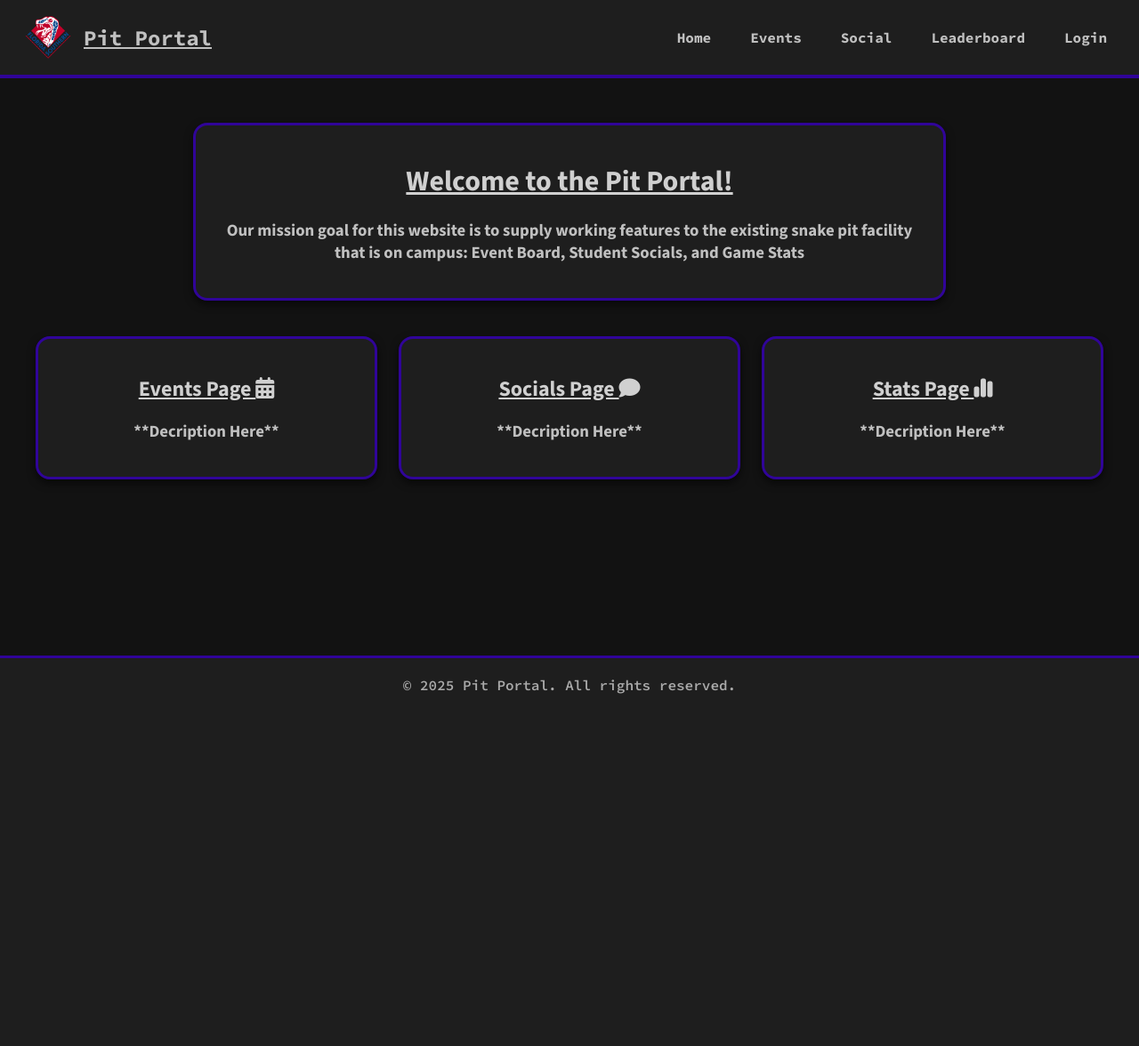
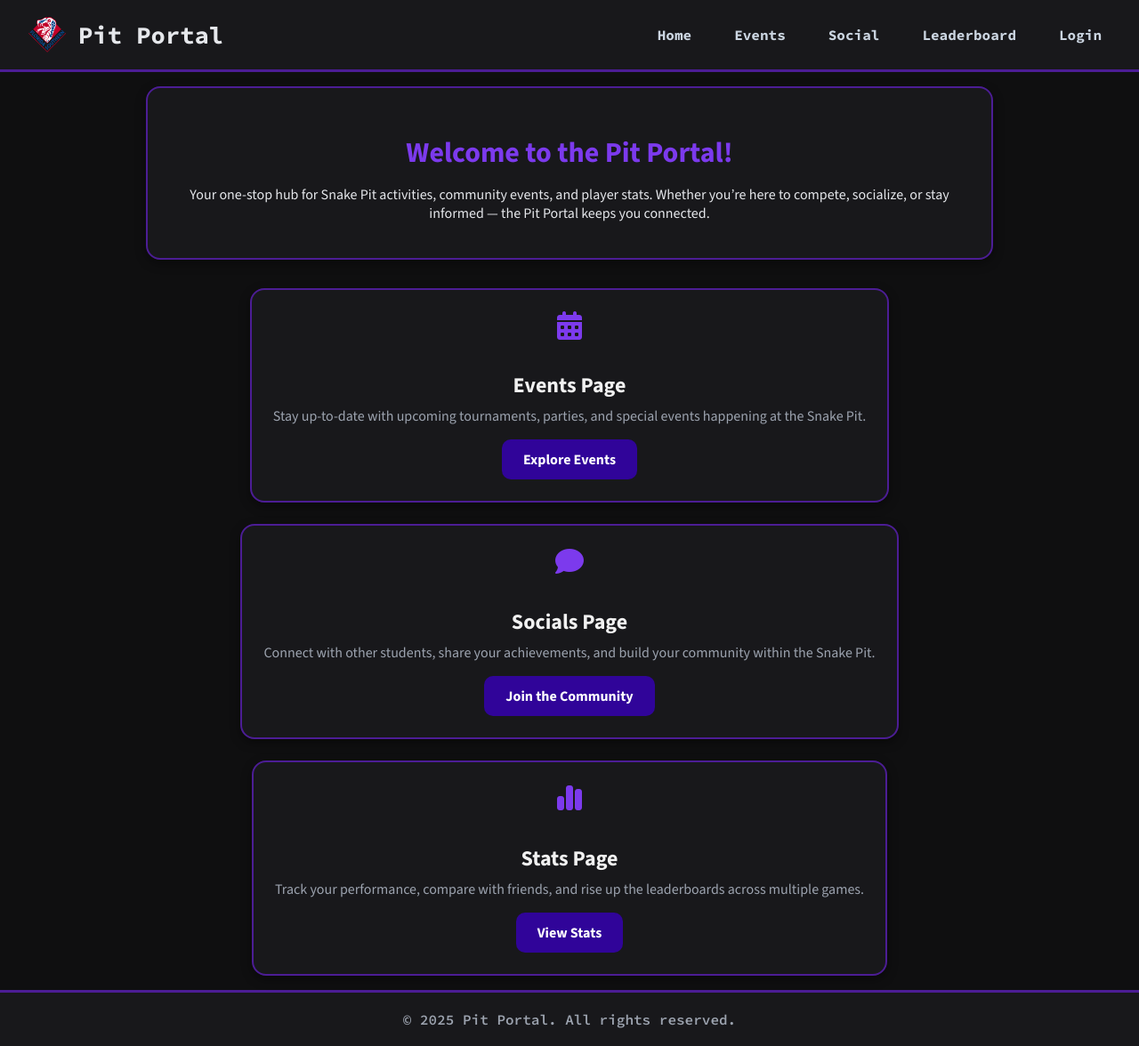
Before and after one commit to tmdavis2/pit_portal, a Django app: page / in a window 1280 px wide. Shown: the whole page at 89% size. Before the commit the page ends 780 px from the top, so only its background shows below. Run offline with Django 5.2, Linux system fonts and the light colour scheme; some libraries are stand-ins or nearby versions.

Commit message:
little update to home.html

```diff
--- a/pages/static/styles.css
+++ b/pages/static/styles.css
@@ -1,110 +1,186 @@
+/* --------------------------- */
+/* Base Styles                 */
+/* --------------------------- */
+
 html, body {
     margin: 0;
     padding: 0;
     height: 100%;
+    font-family: "Source Sans 3", sans-serif;
+    background-color: #0f0f10;
+    color: #d1d5db; /* light gray */
 }
 
-body {
-    display: flex;
-    flex-direction: column;
-    font-family: "Source Sans 3", sans-serif;
-    background-color: #121212; /* dark background */
-    color: #c0c0c0; /* light gray text */
+/* Typography */
+h1, h2, h3, h4, h5 {
+    color: #f1f1f1;
+    margin-bottom: 0.5rem;
 }
 
-h1, h2 {
-    text-decoration: underline;
-    color: #d0d0d0;
+h1 {
+    font-size: 2rem;
+    font-weight: 800;
 }
+
+h2 {
+    font-size: 1.5rem;
+    font-weight: 700;
+}
+
+p {
+    color: #bcbcbc;
+}
+
+/* Utility Classes */
+.text-center { text-align: center; }
+.text-accent { color: #7c3aed; }
+.text-light { color: #e5e7eb; }
+.text-muted { color: #9ca3af; }
+
+.bg-dark { background-color: #1c1c1e; }
+.bg-darker { background-color: #141416; }
+.bg-accent { background-color: #300499; }
+
+.rounded { border-radius: 12px; }
+.shadow { box-shadow: 0 4px 10px rgba(0, 0, 0, 0.5); }
+
+.flex { display: flex; }
+.flex-col { flex-direction: column; }
+.flex-center { align-items: center; justify-content: center; }
+
+.grid-2 { display: grid; grid-template-columns: repeat(2, 1fr); gap: 24px; }
+.grid-3 { display: grid; grid-template-columns: repeat(3, 1fr); gap: 24px; }
+
+.mt-2 { margin-top: 0.5rem; }
+.mt-4 { margin-top: 1rem; }
+.mt-6 { margin-top: 1.5rem; }
+.mb-4 { margin-bottom: 1rem; }
+.py-4 { padding-top: 1rem; padding-bottom: 1rem; }
+.px-4 { padding-left: 1rem; padding-right: 1rem; }
+.p-6 { padding: 1.5rem; }
+
+/* --------------------------- */
+/* Navbar                      */
+/* --------------------------- */
 
 .navbar {
     font-family: "Source Code Pro", monospace;
     font-weight: 700;
     display: flex;
     align-items: center;
-    background-color: #1e1e1e; /* dark navbar */
-    padding: 12px 24px;
-    border-bottom: 4px solid #300499; /* red border */
+    justify-content: space-between;
+    background-color: #18181b;
+    padding: 14px 28px;
+    border-bottom: 3px solid #4c1d95;
+    position: sticky;
+    top: 0;
+    z-index: 1000;
 }
 
 .navbar .name {
-    color: #c0c0c0;
-    font-size: 1.5rem;
+    color: #e5e7eb;
+    font-size: 1.7rem;
     font-weight: bold;
     text-decoration: none;
+    display: flex;
+    align-items: center;
+    gap: 10px;
 }
 
 .navbar ul {
     list-style: none;
     display: flex;
+    gap: 20px;
     margin: 0;
     padding: 0;
-    margin-left: auto;
-}
-
-.navbar ul li {
-    margin-left: 20px;
 }
 
 .navbar ul li a {
     text-decoration: none;
-    color: #c0c0c0;
+    color: #cbd5e1;
     font-size: 1rem;
-    padding: 8px 12px;
-    border-radius: 6px;
-    transition: background 0.2s ease, color 0.2s ease;
+    padding: 8px 14px;
+    border-radius: 8px;
+    transition: background-color 0.25s ease, color 0.25s ease;
 }
 
 .navbar ul li a:hover {
-    background-color: #300499;
+    background-color: #4c1d95;
     color: #ffffff;
 }
 
-main {
-    flex: 1;
-    display: flex;
-    flex-direction: column;
-    align-items: center;
-    padding: 40px 20px;
+/* --------------------------- */
+/* Cards                       */
+/* --------------------------- */
+
+.card {
+    background-color: #18181b;
+    color: #d1d5db;
+    padding: 24px;
+    border-radius: 16px;
+    border: 2px solid #4c1d95;
+    box-shadow: 0 4px 12px rgba(0, 0, 0, 0.4);
+    text-align: center;
+    transition: transform 0.25s ease, box-shadow 0.25s ease;
 }
 
-.card {
-    background-color: #1e1e1e;
-    color: #c0c0c0;
-    padding: 20px;
-    margin: 10px 0;
-    border-radius: 16px;
-    max-width: 800px;
-    width: 90%;
-    box-shadow: 0 4px 10px rgba(0,0,0,0.6);
-    text-align: center;
-    border: 3px solid #300499; /* red border */
+.card:hover {
+    transform: translateY(-4px);
+    box-shadow: 0 8px 16px rgba(76, 29, 149, 0.4);
 }
 
 .card-container {
     display: flex;
-    justify-content: space-between;
+    flex-wrap: wrap;
+    justify-content: center;
+    gap: 24px;
+    margin-top: 2rem;
     width: 100%;
     max-width: 1200px;
-    flex-wrap: wrap;
-    gap: 24px;
-    margin-top: 20px;
 }
 
-.card-container .card {
-    flex: 1;
-    min-width: 250px;
+/* --------------------------- */
+/* Forms                       */
+/* --------------------------- */
+
+.form-input {
+    width: 100%;
+    padding: 12px;
+    border-radius: 10px;
+    border: 1px solid #4c1d95;
+    background-color: #1f1f22;
+    color: #f9fafb;
+    font-size: 1rem;
+    margin-bottom: 12px;
+    transition: border 0.2s ease, box-shadow 0.2s ease;
 }
 
-.footer {
-    background-color:#1e1e1e;
-    color:#aaaaaa;
-    text-align:center;
-    padding:20px;
-    border-top: 3px solid #300499;
-    font-family: "Source Code Pro", monospace;
+.form-input:focus {
+    outline: none;
+    border-color: #7c3aed;
+    box-shadow: 0 0 6px #7c3aed;
+}
+
+/* Buttons */
+.btn {
+    background-color: #4c1d95;
+    color: white;
+    padding: 10px 16px;
+    border-radius: 10px;
+    border: none;
+    cursor: pointer;
     font-weight: 600;
+    transition: background-color 0.25s ease, transform 0.2s ease;
 }
+
+.btn:hover {
+    background-color: #6d28d9;
+    transform: scale(1.03);
+}
+
+/* --------------------------- */
+/* Leaderboards / Charts        */
+/* --------------------------- */
 
 #leaderboard-container {
   display: flex;
@@ -112,49 +188,48 @@ main {
   align-items: center;
   gap: 24px;
   width: 100%;
+  margin-top: 24px;
 }
 
 canvas {
-  max-width: 600px;
+  max-width: 700px;
+  width: 100%;
   margin-top: 12px;
+  border-radius: 8px;
+  background: #18181b;
+  padding: 12px;
 }
 
-/* Leaderboard grid: 2 cards per row on large screens */
-.leaderboard-grid {
-  display: grid;
-  grid-template-columns: repeat(2, 1fr);
-  gap: 24px;
-  width: 100%;
-  max-width: 1200px;
-  margin-top: 20px;
+/* --------------------------- */
+/* Footer                      */
+/* --------------------------- */
+
+.footer {
+    background-color: #18181b;
+    color: #9ca3af;
+    text-align: center;
+    padding: 20px;
+    border-top: 3px solid #4c1d95;
+    font-family: "Source Code Pro", monospace;
+    font-weight: 600;
 }
 
-.form-input {
-    width: 100%;
-    padding: 10px;
-    border-radius: 8px;
-    border: 1px solid #300499;
-    margin-bottom: 10px;
-    background-color: #1e1e1e;
-    color: #fff;
-}
+/* --------------------------- */
+/* Responsive Design            */
+/* --------------------------- */
 
-@media (max-width: 768px) {
-  .leaderboard-grid {
-    grid-template-columns: 1fr;
-  }
-}
+@media (max-width: 900px) {
+    .card-container {
+        flex-direction: column;
+        align-items: center;
+    }
 
-@media (max-width: 600px) {
-    .navbar {
-        flex-direction: column;
-        align-items: flex-start;
+    .grid-2 {
+        grid-template-columns: 1fr;
     }
+
     .navbar ul {
-        flex-direction: column;
-        width: 100%;
-    }
-    .navbar ul li {
-        margin: 5px 0;
+        flex-wrap: wrap;
+        justify-content: center;
     }
 }
--- a/pages/templates/pages/home.html
+++ b/pages/templates/pages/home.html
@@ -3,26 +3,69 @@
 <!DOCTYPE html>
 <html lang="en">
   <head>
-        <meta charset="UTF-8">
-        <meta name="viewport" content="width=device-width, initial-scale=1.0">
+    <style>
+        /* ===== BUTTONS ===== */
+        .btn-primary {
+            display: inline-block;
+            background-color: #300499;
+            color: #fff;
+            font-size: 1rem;
+            font-weight: 700;
+            padding: 12px 24px;
+            border: none;
+            border-radius: 10px;
+            text-decoration: none;
+            text-align: center;
+            transition: background 0.3s, transform 0.2s, box-shadow 0.3s;
+        }
+
+        .btn-primary:hover {
+            cursor: pointer;
+            transform: translateY(-2px);
+            box-shadow: 0 0 12px rgba(48, 4, 153, 0.5);
+        }
+    </style>
+    <meta charset="UTF-8" />
+    <meta name="viewport" content="width=device-width, initial-scale=1.0" />
     <title>Pit Portal</title>
-        <link rel="stylesheet" href="{% static 'styles.css' %}">
-        <link rel="icon" type="image/png" href="{% static 'pages/images/FSC_Athletics_SnakeHead_Diamond_RGB.png' %}">
-        <link rel="preconnect" href="https://fonts.googleapis.com">
-        <link rel="preconnect" href="https://fonts.gstatic.com" crossorigin>
-        <link href="https://fonts.googleapis.com/css2?family=Source+Code+Pro:ital,wght@0,200..900;1,200..900&family=Source+Sans+3:ital,wght@0,200..900;1,200..900&display=swap" rel="stylesheet">
-        <!--fontawesome stuff-->
-        <script src="https://kit.fontawesome.com/ab1f482029.js" crossorigin="anonymous"></script>
+    <link rel="stylesheet" href="{% static 'styles.css' %}" />
+    <link
+      rel="icon"
+      type="image/png"
+      href="{% static 'pages/images/FSC_Athletics_SnakeHead_Diamond_RGB.png' %}"
+    />
+    <link
+      rel="preconnect"
+      href="https://fonts.googleapis.com"
+    />
+    <link
+      rel="preconnect"
+      href="https://fonts.gstatic.com"
+      crossorigin
+    />
+    <link
+      href="https://fonts.googleapis.com/css2?family=Source+Code+Pro:ital,wght@0,200..900;1,200..900&family=Source+Sans+3:ital,wght@0,200..900;1,200..900&display=swap"
+      rel="stylesheet"
+    />
+    <script
+      src="https://kit.fontawesome.com/ab1f482029.js"
+      crossorigin="anonymous"
+    ></script>
   </head>
+
   <body>
+    <!-- Navbar -->
     <header>
       <nav class="navbar">
-                <a href="/" class="name" style="display: flex; align-items: center;">
-                    <img src="{% static 'pages/images/FSC_Athletics_SnakeHead_Diamond_RGB.png' %}"
+        <a href="/" class="name">
+          <img
+            src="{% static 'pages/images/FSC_Athletics_SnakeHead_Diamond_RGB.png' %}"
             alt="Logo"
-                        style="height:60px; margin-right:10px;">
-                    <div style="text-decoration: underline;">Pit Portal</div>
+            style="height:50px;"
+          />
+          <span>Pit Portal</span>
         </a>
+
         <ul>
           <li><a href="/">Home</a></li>
           <li><a href="/events">Events</a></li>
@@ -39,28 +82,57 @@
         </ul>
       </nav>
     </header>
+
+    <!-- Main Content -->
     {% block content %}
-        <main>
+    <main class="flex flex-col flex-center px-4 py-4">
+
+      <!-- Hero Section -->
+      <section class="card shadow text-center" style="max-width:900px;">
+        <h1 class="text-accent">Welcome to the Pit Portal!</h1>
+        <p class="mt-4 text-light">
+          Your one-stop hub for Snake Pit activities, community events, and
+          player stats. Whether you’re here to compete, socialize, or stay
+          informed — the Pit Portal keeps you connected.
+        </p>
+      </section>
+
+      <!-- Features -->
+      <section class="card-container mt-6">
         <div class="card">
-                <h1>Welcome to the Pit Portal!</h1>
-                <h3>Our mission goal for this website is to supply working features to the existing snake pit facility that is on campus: Event Board, Student Socials, and Game Stats</h3>
+          <i class="fa-solid fa-calendar-days fa-2x text-accent mb-4"></i>
+          <h2>Events Page</h2>
+          <p class="text-muted mt-2">
+            Stay up-to-date with upcoming tournaments, parties, and special
+            events happening at the Snake Pit.
+          </p>
+          <a href="/events" class="btn-primary">Explore Events</a>
         </div>
-            <div class="card-container">
+
         <div class="card">
-                    <h2>Events Page  <i class="fa-solid fa-calendar-days"></i></h2>
-                    <h3>**Decription Here**</h3>
+          <i class="fa-solid fa-comment fa-2x text-accent mb-4"></i>
+          <h2>Socials Page</h2>
+          <p class="text-muted mt-2">
+            Connect with other students, share your achievements, and build your
+            community within the Snake Pit.
+          </p>
+          <a href="#" class="btn-primary">Join the Community</a>
         </div>
+
         <div class="card">
-                    <h2>Socials Page  <i class="fa-solid fa-comment"></i></h2>
-                    <h3>**Decription Here**</h3>
+          <i class="fa-solid fa-chart-simple fa-2x text-accent mb-4"></i>
+          <h2>Stats Page</h2>
+          <p class="text-muted mt-2">
+            Track your performance, compare with friends, and rise up the
+            leaderboards across multiple games.
+          </p>
+          <a href="/stats" class="btn-primary">View Stats</a>
         </div>
-                <div class="card">
-                    <h2>Stats Page  <i class="fa-solid fa-chart-simple"></i></h2>
-                    <h3>**Decription Here**</h3>
-                </div>
-            </div>
+      </section>
     </main>
     {% endblock %}
+
+    <!-- Footer -->
     <footer class="footer">
       &copy; 2025 Pit Portal. All rights reserved.
     </footer>
```
Lines whose indentation alone changed are shown as unchanged.
